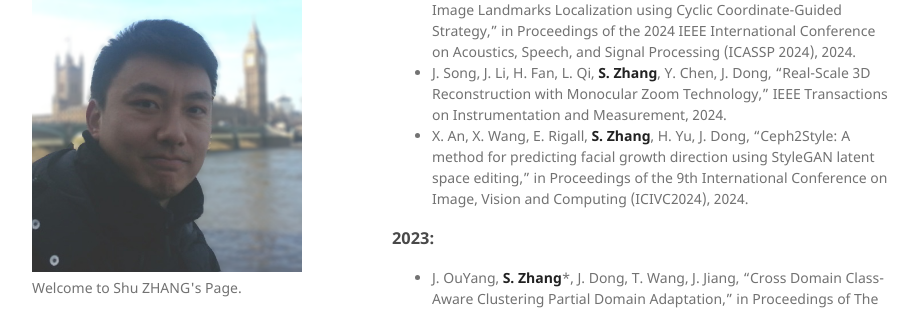
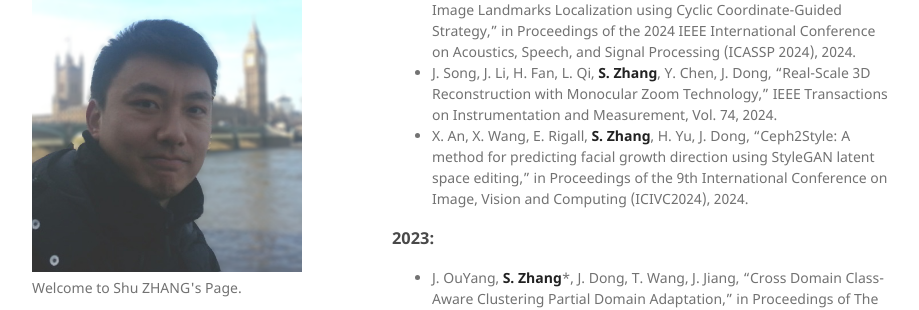
Before and after one commit to jackyspeed/aboutzhangshu, a Jekyll site: the page built from index.md, in a window 1280 px wide and 900 px high, scrolled down 2217 px. Shown: the part 197-507 px from the top of the window, without its empty margins (178-1097 px from the left). Built offline with Jekyll 4.4.1, drawn with Linux system fonts in a browser that asks for light colours; our own code applies the rules of GitHub Pages for plain Markdown files.

Commit message:
Update index.md

```diff
--- a/index.md
+++ b/index.md
@@ -76,7 +76,7 @@ Shu Zhang is currently an Associate Professor and Postgraduate supervisor at Oce
 - C. Si, **S. Zhang***, C. Qing, T. Zhang, M. Zhang, X. Han, J. Dong, "WTCRNet: a wavelet transform and contrastive regularization network for sonar denoising by self-supervision," Intelligent Marine Technology and Systems, vol. 2, no. 17, 2024. [_](https://link.springer.com/article/10.1007/s44295-024-00032-5)
 - X. Wang, E. Rigall, X. An, Z. Li, Q. Cai, **S. Zhang**, J. Dong, "A New Benchmark and Low Computational Cost Localization Method for Cephalometric Analysis," IEEE Transactions on Circuits and Systems for Video Technology, 2024.
 - X. Wang, E. Rigall, X. An, **S. Zhang**, H. Yu, J. Dong, "A Method for X-Ray Image Landmarks Localization using Cyclic Coordinate-Guided Strategy," in Proceedings of the 2024 IEEE International Conference on Acoustics, Speech, and Signal Processing (ICASSP 2024), 2024.
-- J. Song, J. Li, H. Fan, L. Qi, **S. Zhang**, Y. Chen, J. Dong, "Real-Scale 3D Reconstruction with Monocular Zoom Technology," IEEE Transactions on Instrumentation and Measurement, 2024.
+- J. Song, J. Li, H. Fan, L. Qi, **S. Zhang**, Y. Chen, J. Dong, "Real-Scale 3D Reconstruction with Monocular Zoom Technology," IEEE Transactions on Instrumentation and Measurement, Vol. 74, 2024.
 - X. An, X. Wang, E. Rigall, **S. Zhang**, H. Yu, J. Dong, "Ceph2Style: A method for predicting facial growth direction using StyleGAN latent space editing," in Proceedings of the 9th International Conference on Image, Vision and Computing (ICIVC2024), 2024.
 
 ### 2023:
```
